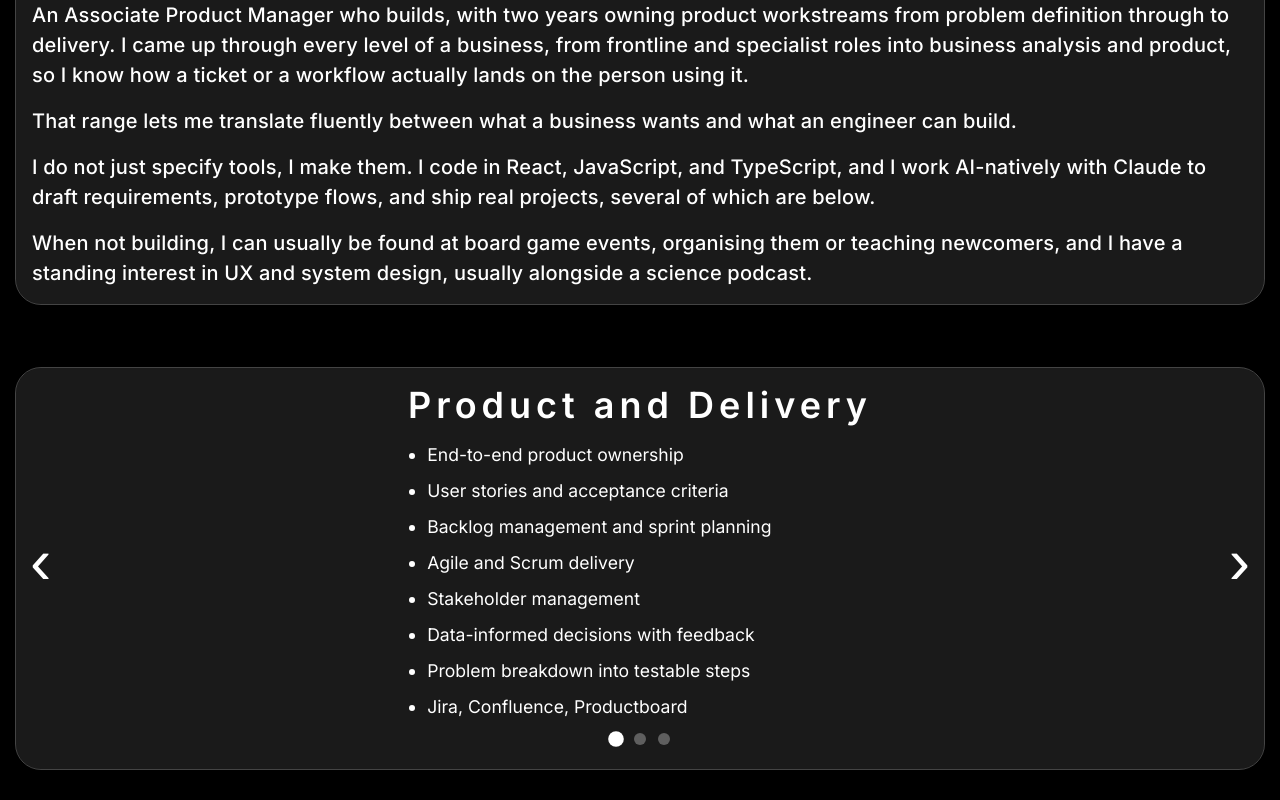
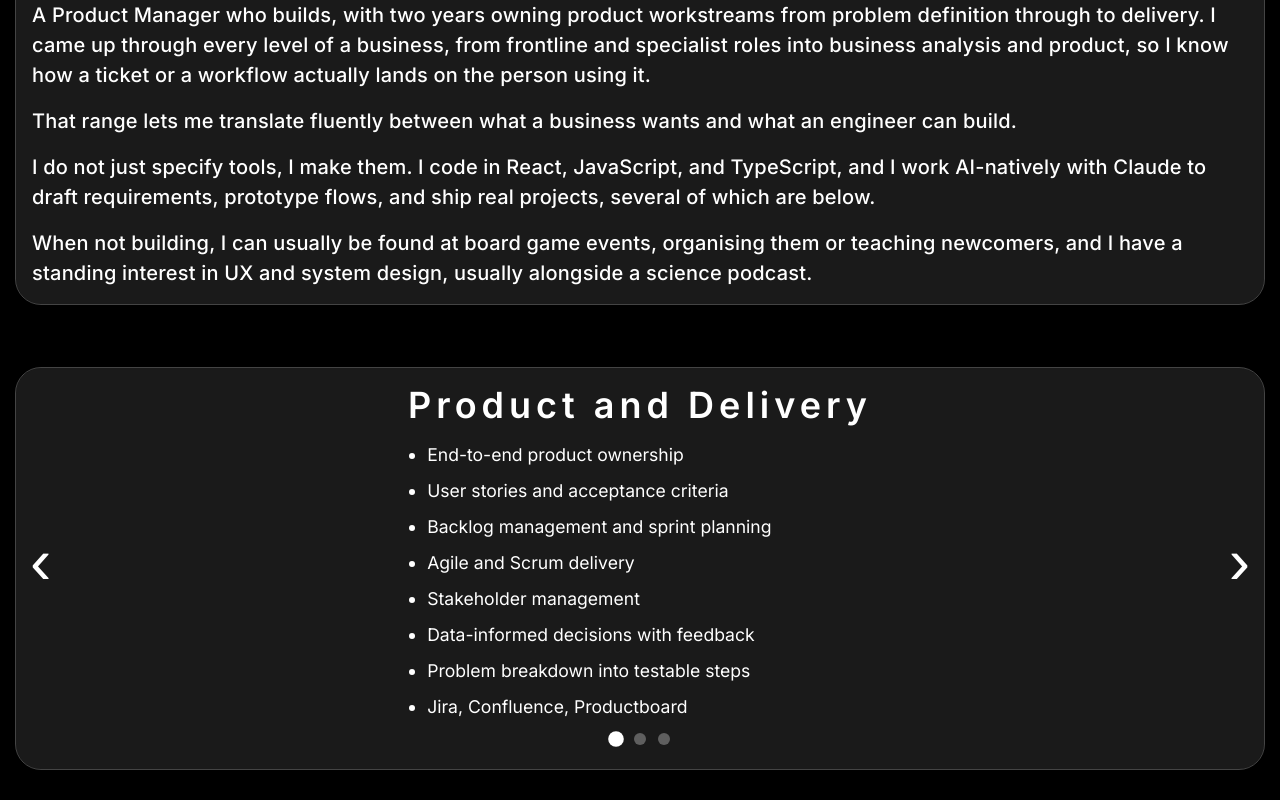
Before and after one commit to RacoonsInATrenchcoat/PortfolioSite, a website: page public/index.html in a window 1280 px wide. Shown: the part 1658-2458 px from the top of the page. Drawn offline with Linux system fonts and the light colour scheme.

Commit message:
mini text fix

```diff
--- a/public/index.html
+++ b/public/index.html
@@ -206,7 +206,7 @@
                         <div class="about-me-text-group">
                             <p class="about-me-text font-h2">A Product person who builds.</p>
 
-                            <p class="about-me-text font-h5">An Associate Product Manager who builds, with two years
+                            <p class="about-me-text font-h5">A Product Manager who builds, with two years
                                 owning
                                 product workstreams from problem definition through to delivery. I came up through every
                                 level of
```
